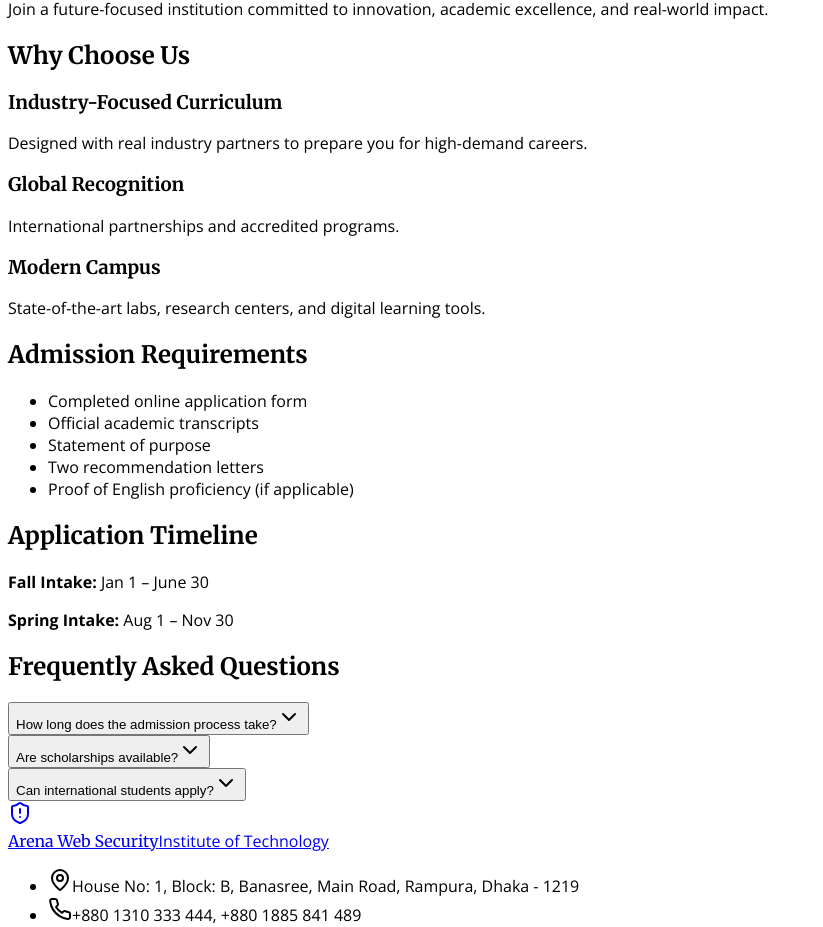
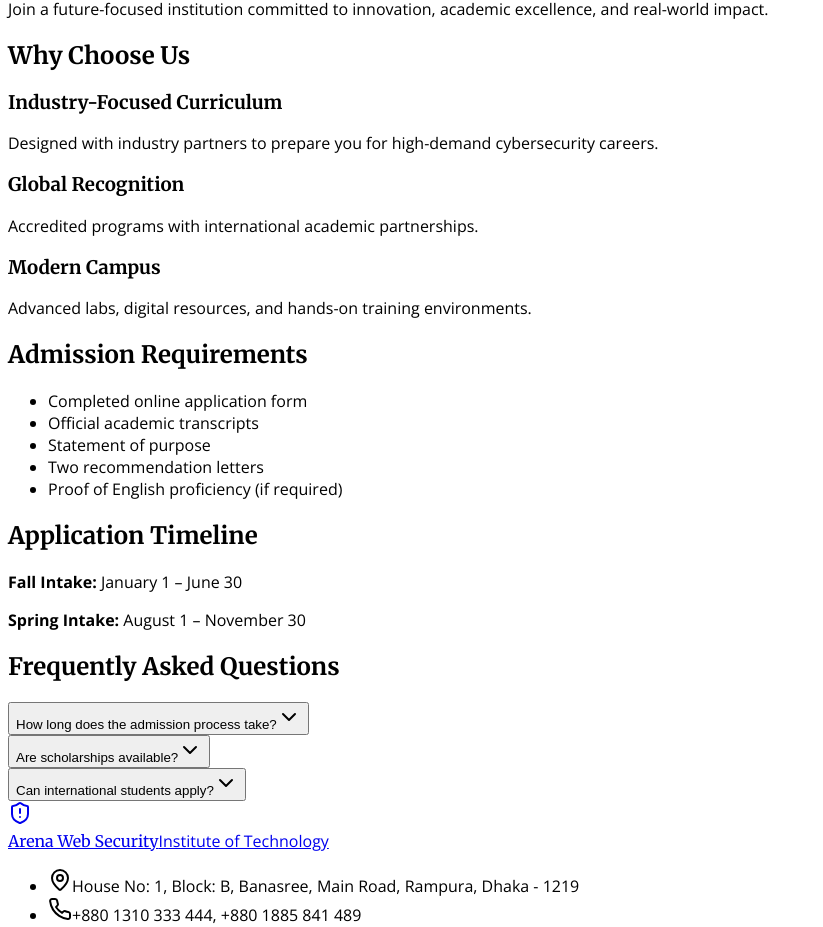
Before and after one commit to sahmsec/awsiot-final, a React (Vite) app in the folder client/: page /admissions in a window 1280 px wide. Shown: the part 1632-2559 px from the top of the page, without its empty margins (0-823 px from the left). Built offline with nearby package versions, Linux system fonts and the light colour scheme; a web font is replaced by a local one.

Commit message:
admission page drama

```diff
--- a/client/src/pages/Admissions.tsx
+++ b/client/src/pages/Admissions.tsx
@@ -1,33 +1,34 @@
-import { motion } from "framer-motion";
+import { useState } from "react";
+import { Link } from "wouter";
+import { ChevronDown } from "lucide-react";
 import { Button } from "@/components/ui/button";
 import { Card, CardContent } from "@/components/ui/card";
-import { Link } from "wouter";
-import { useState } from "react";
-import { ChevronDown } from "lucide-react";
 
 export default function Admissions() {
-  const [openFAQ, setOpenFAQ] = useState<number | null>(null);
+  const [open, setOpen] = useState<number | null>(null);
 
   const faqs = [
     {
       question: "How long does the admission process take?",
       answer:
-        "Typically 2–4 weeks after all required documents are submitted.",
+        "The admission review process typically takes 2–4 weeks after all required documents have been submitted.",
     },
     {
       question: "Are scholarships available?",
       answer:
-        "Yes, merit-based and need-based scholarships are available for qualified students.",
+        "Yes. We offer merit-based and need-based scholarships for eligible students.",
     },
     {
       question: "Can international students apply?",
       answer:
-        "Absolutely. We welcome students from all countries and provide guidance for visa processing.",
+        "Absolutely. International applicants are welcome and will receive guidance throughout the admission process.",
     },
   ];
 
   return (
-    <motion.div initial={{ opacity: 0 }} animate={{ opacity: 1 }} exit={{ opacity: 0 }}>
+    <div className="w-full bg-white">
+
+
 
       {/* HERO SECTION */}
       <section className="relative py-24 overflow-hidden bg-[#5a0014]">
@@ -58,43 +59,57 @@ export default function Admissions() {
         </div>
       </section>
 
-      {/* CONTENT */}
+      {/* MAIN CONTENT */}
       <div className="max-w-6xl mx-auto px-6 py-20 space-y-20">
 
         {/* WHY CHOOSE US */}
-        <section className="space-y-10">
-          <h2 className="text-4xl font-serif font-bold text-center text-gray-900">
+        <section>
+          <h2 className="text-4xl font-serif font-bold text-center mb-12">
             Why Choose Us
           </h2>
 
           <div className="grid md:grid-cols-3 gap-8">
-            {[
-              {
-                title: "Industry-Focused Curriculum",
-                desc: "Designed with real industry partners to prepare you for high-demand careers.",
-              },
-              {
-                title: "Global Recognition",
-                desc: "International partnerships and accredited programs.",
-              },
-              {
-                title: "Modern Campus",
-                desc: "State-of-the-art labs, research centers, and digital learning tools.",
-              },
-            ].map((item, index) => (
-              <Card key={index} className="hover:shadow-lg transition">
-                <CardContent className="p-8">
-                  <h3 className="font-bold text-lg mb-3">{item.title}</h3>
-                  <p className="text-gray-600 text-sm">{item.desc}</p>
-                </CardContent>
-              </Card>
-            ))}
+            <Card>
+              <CardContent className="p-8">
+                <h3 className="font-bold text-lg mb-3">
+                  Industry-Focused Curriculum
+                </h3>
+                <p className="text-gray-600 text-sm">
+                  Designed with industry partners to prepare you for
+                  high-demand cybersecurity careers.
+                </p>
+              </CardContent>
+            </Card>
+
+            <Card>
+              <CardContent className="p-8">
+                <h3 className="font-bold text-lg mb-3">
+                  Global Recognition
+                </h3>
+                <p className="text-gray-600 text-sm">
+                  Accredited programs with international academic
+                  partnerships.
+                </p>
+              </CardContent>
+            </Card>
+
+            <Card>
+              <CardContent className="p-8">
+                <h3 className="font-bold text-lg mb-3">
+                  Modern Campus
+                </h3>
+                <p className="text-gray-600 text-sm">
+                  Advanced labs, digital resources, and hands-on
+                  training environments.
+                </p>
+              </CardContent>
+            </Card>
           </div>
         </section>
 
         {/* REQUIREMENTS */}
-        <section className="space-y-6">
-          <h2 className="text-4xl font-serif font-bold text-gray-900">
+        <section>
+          <h2 className="text-4xl font-serif font-bold mb-6">
             Admission Requirements
           </h2>
 
@@ -103,50 +118,45 @@ export default function Admissions() {
             <li>Official academic transcripts</li>
             <li>Statement of purpose</li>
             <li>Two recommendation letters</li>
-            <li>Proof of English proficiency (if applicable)</li>
+            <li>Proof of English proficiency (if required)</li>
           </ul>
         </section>
 
         {/* TIMELINE */}
-        <section className="space-y-6">
-          <h2 className="text-4xl font-serif font-bold text-gray-900">
+        <section>
+          <h2 className="text-4xl font-serif font-bold mb-6">
             Application Timeline
           </h2>
 
           <div className="text-gray-600 text-lg space-y-2">
-            <p><strong>Fall Intake:</strong> Jan 1 – June 30</p>
-            <p><strong>Spring Intake:</strong> Aug 1 – Nov 30</p>
+            <p><strong>Fall Intake:</strong> January 1 – June 30</p>
+            <p><strong>Spring Intake:</strong> August 1 – November 30</p>
           </div>
         </section>
 
-        {/* FAQ SECTION */}
-        <section className="space-y-10">
-          <h2 className="text-4xl font-serif font-bold text-center text-gray-900">
+        {/* FAQ ACCORDION */}
+        <section>
+          <h2 className="text-4xl font-serif font-bold text-center mb-10">
             Frequently Asked Questions
           </h2>
 
           <div className="max-w-3xl mx-auto space-y-4">
             {faqs.map((faq, index) => (
-              <div
-                key={index}
-                className="border border-gray-200 rounded-xl overflow-hidden"
-              >
+              <div key={index} className="border rounded-xl">
                 <button
-                  onClick={() =>
-                    setOpenFAQ(openFAQ === index ? null : index)
-                  }
-                  className="w-full flex justify-between items-center px-6 py-4 bg-white hover:bg-gray-50 transition text-left"
+                  onClick={() => setOpen(open === index ? null : index)}
+                  className="w-full flex justify-between items-center px-6 py-4 text-left"
                 >
-                  <span className="font-semibold text-gray-900">
+                  <span className="font-semibold">
                     {faq.question}
                   </span>
                   <ChevronDown
-                    className={`w-5 h-5 transition-transform ${openFAQ === index ? "rotate-180 text-primary" : "text-gray-400"
+                    className={`w-5 h-5 transition-transform ${open === index ? "rotate-180 text-primary" : ""
                       }`}
                   />
                 </button>
 
-                {openFAQ === index && (
+                {open === index && (
                   <div className="px-6 pb-4 text-gray-600">
                     {faq.answer}
                   </div>
@@ -157,6 +167,6 @@ export default function Admissions() {
         </section>
 
       </div>
-    </motion.div>
+    </div>
   );
 }
```
